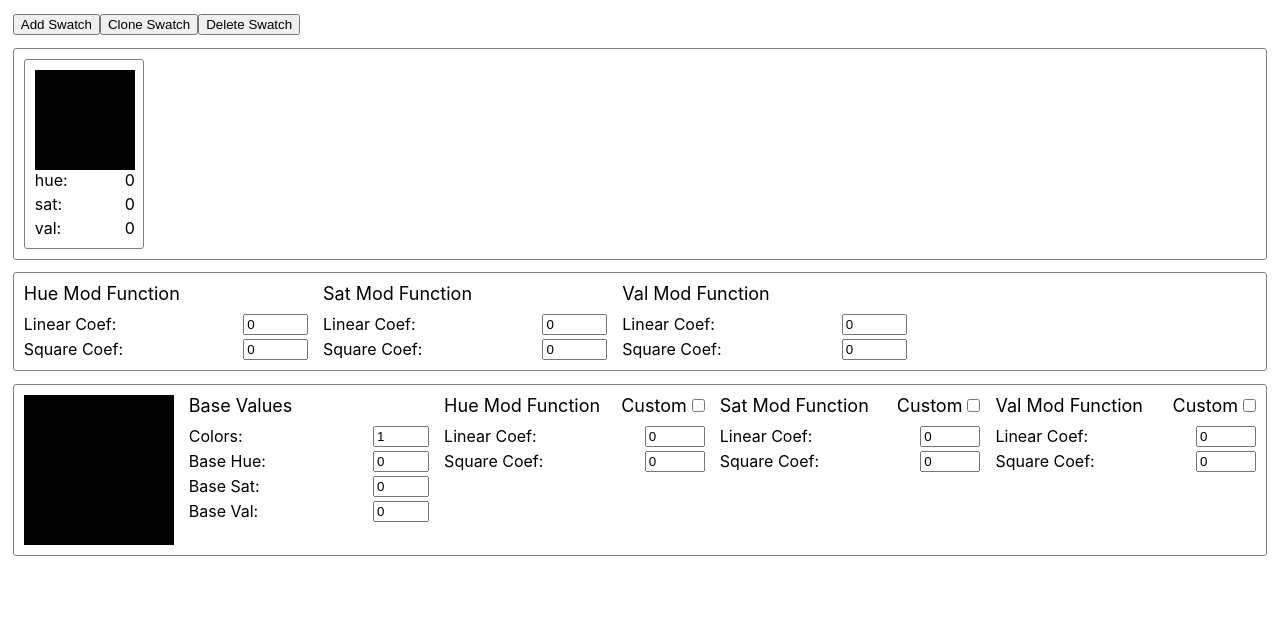
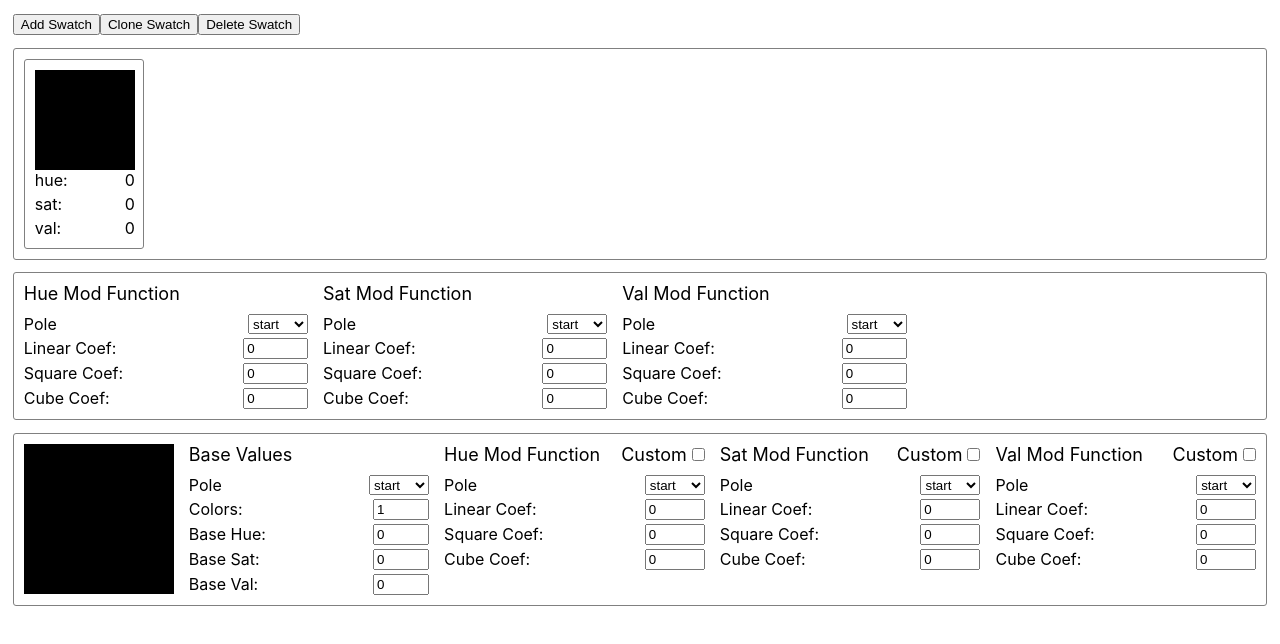
Before and after one commit to PeterTSmith/palette-calculator, a React (Create React App) app: page / in a window 1280 px wide. Shown: the top 644 px of the page. Built offline with nearby package versions, Linux system fonts and the light colour scheme.

Commit message:
added cube and pole shifting

```diff
--- a/src/App.js
+++ b/src/App.js
@@ -2,40 +2,23 @@ import React, { useState } from 'react';
 import Toolbar from './components/Toolbar/Toolbar';
 import ColorDisplay from './components/ColorDisplay/ColorDisplay';
 import SwatchDesigner from './components/SwatchDesigner/SwatchDesigner';
-import { setSwatchFactory, boundAdjustNumber, loopAdjustNumber } from './utils';
+import { setSwatchFactory } from './utils';
 import { Swatch } from './classes';
 import './App.css';
+import { FuncPole } from './classes/Swatch';
+import generateActiveColors from './utils/generateActiveColors';
 
 function App() {
     const initialSwatchId = new Date().getTime();
     const [ palette, setPalette ] = useState([
-        new Swatch(initialSwatchId, "", true, 1, 0, 0, 0, false, 0, 0, false, 0, 0, false, 0, 0)
+        new Swatch(initialSwatchId, "", true, 1, 0, 0, 0, false, FuncPole.start, 0, 0, 0, false, FuncPole.start, 0, 0, 0, false, FuncPole.start, 0, 0, 0)
     ]);
     const [ activeSwatchId, setActiveSwatchId ] = useState(initialSwatchId);
 
-    const [ baseFormulas, setBaseFormulas ] = useState(new Swatch(0, "", false, 1, 0, 0, 0, undefined, 0, 0, undefined, 0, 0, undefined, 0, 0));
+    const [ baseFormulas, setBaseFormulas ] = useState(new Swatch(0, "", false, 1, 0, 0, 0, undefined, FuncPole.start, 0, 0, 0, undefined, FuncPole.start, 0, 0, 0, undefined, FuncPole.start, 0, 0, 0));
 
     const activeSwatch = palette.find((swatch) => swatch.id === activeSwatchId);
-    const activeColors = [];
-
-    for( let i = 0; i < activeSwatch?.colors; i++ ) {
-        const hueLinearCoef = activeSwatch.hueCustom ? activeSwatch.hueLinearCoef : baseFormulas.hueLinearCoef;
-        const hueSquareCoef = activeSwatch.hueCustom ? activeSwatch.hueSquareCoef : baseFormulas.hueSquareCoef;
-        const satLinearCoef = activeSwatch.satCustom ? activeSwatch.satLinearCoef : baseFormulas.satLinearCoef;
-        const satSquareCoef = activeSwatch.satCustom ? activeSwatch.satSquareCoef : baseFormulas.satSquareCoef;
-        const valLinearCoef = activeSwatch.valCustom ? activeSwatch.valLinearCoef : baseFormulas.valLinearCoef;
-        const valSquareCoef = activeSwatch.valCustom ? activeSwatch.valSquareCoef : baseFormulas.valSquareCoef;
-        const newHue = activeSwatch.hue + hueLinearCoef*i + hueSquareCoef*(i ** 2);
-        const newSat = activeSwatch.sat + satLinearCoef*i + satSquareCoef*(i ** 2);
-        const newVal = activeSwatch.val + valLinearCoef*i + valSquareCoef*(i ** 2);
-        const newColor = {
-            hue: loopAdjustNumber(newHue, 0, 359),
-            sat: boundAdjustNumber(newSat, 0, 100),
-            val: boundAdjustNumber(newVal, 0, 100)
-        };
-
-        activeColors.push(newColor);
-    }
+    const activeColors = generateActiveColors(activeSwatch, baseFormulas);
 
     return (
         <div className="App">
--- a/src/classes/Swatch.js
+++ b/src/classes/Swatch.js
@@ -1,5 +1,10 @@
+export const FuncPole = {
+    start: 'start',
+    center: 'center'
+}
+
 export class Swatch {
-    constructor(idIn, nameIn, canDefault, colorsIn, hueIn, satIn, valIn, hueCustom, hueLinearCoefIn, hueSquareCoefIn, satCustom, satLinearCoefIn, satSquareCoefIn, valCustom, valLinearCoefIn, valSquareCoefIn) {
+    constructor(idIn, nameIn, canDefault, colorsIn, hueIn, satIn, valIn, hueCustomIn, hueFuncPoleIn, hueLinearCoefIn, hueSquareCoefIn, hueCubeCoefIn, satCustomIn, satFuncPoleIn, satLinearCoefIn, satSquareCoefIn, satCubeCoefIn, valCustomIn, valFuncPoleIn, valLinearCoefIn, valSquareCoefIn, valCubeCoefIn) {
         this.id = idIn;
         this.name = nameIn;
         this.canDefault = canDefault;
@@ -7,14 +12,24 @@ export class Swatch {
         this.hue = hueIn;
         this.sat = satIn;
         this.val = valIn;
-        this.hueCustom = hueCustom;
+        this.hueCustom = hueCustomIn;
+        this.hueFuncPole = hueFuncPoleIn;
         this.hueLinearCoef = hueLinearCoefIn;
         this.hueSquareCoef = hueSquareCoefIn;
-        this.satCustom = satCustom;
+        this.hueCubeCoef = hueCubeCoefIn;
+        this.satCustom = satCustomIn;
+        this.satFuncPole = satFuncPoleIn;
         this.satLinearCoef = satLinearCoefIn;
         this.satSquareCoef = satSquareCoefIn;
-        this.valCustom = valCustom;
+        this.satCubeCoef = satCubeCoefIn;
+        this.valCustom = valCustomIn;
+        this.valFuncPole = valFuncPoleIn;
         this.valLinearCoef = valLinearCoefIn;
         this.valSquareCoef = valSquareCoefIn;
+        this.valCubeCoef = valCubeCoefIn;
     }
 }
+
+export class thirdDegPoly {
+
+}
--- a/src/components/SwatchDesigner/SwatchDesigner.js
+++ b/src/components/SwatchDesigner/SwatchDesigner.js
@@ -7,7 +7,7 @@ import './SwatchDesigner.css';
 
 export const SwatchDesigner = (props) => {
     const { swatch, setSwatch, setActiveSwatchId, setBase, setHue, setMod, setVal } = props;
-    const { id, hue, sat, val, hueCustom, satCustom, valCustom } = swatch;
+    const { id, hue, sat, val, hueCustom, satCustom, valCustom, hueFuncPole, satFuncPole, valFuncPole } = swatch;
 
     const baseValueFields = [
         new FieldValue("colors", "Colors", 1),
@@ -15,9 +15,9 @@ export const SwatchDesigner = (props) => {
         new FieldValue("sat", "Base Sat", 0, 0, 100),
         new FieldValue("val", "Base Val", 0, 0, 100)
     ];
-    const hueFunctionFields = [new FieldValue("hueLinearCoef", "Linear Coef", 0), new FieldValue("hueSquareCoef", "Square Coef", 0)];
-    const satFunctionFields = [new FieldValue("satLinearCoef", "Linear Coef", 0), new FieldValue("satSquareCoef", "Square Coef", 0)];
-    const valFunctionFields = [new FieldValue("valLinearCoef", "Linear Coef", 0), new FieldValue("valSquareCoef", "Square Coef", 0)];
+    const hueFunctionFields = [new FieldValue("hueLinearCoef", "Linear Coef", 0), new FieldValue("hueSquareCoef", "Square Coef", 0), new FieldValue("hueCubeCoef", "Cube Coef", 0)];
+    const satFunctionFields = [new FieldValue("satLinearCoef", "Linear Coef", 0), new FieldValue("satSquareCoef", "Square Coef", 0), new FieldValue("satCubeCoef", "Cube Coef", 0)];
+    const valFunctionFields = [new FieldValue("valLinearCoef", "Linear Coef", 0), new FieldValue("valSquareCoef", "Square Coef", 0), new FieldValue("valCubeCoef", "Cube Coef", 0)];
 
     return (
         <div className="swatchDesignerContainer">
@@ -25,9 +25,9 @@ export const SwatchDesigner = (props) => {
                 <ColorPatch hue={hue} sat={sat} val={val} />
             </div>)}
             {setBase && <SwatchFunction header="Base Values" swatch={swatch} setSwatch={setSwatch} fields={baseValueFields} />}
-            {setHue && <SwatchFunction header="Hue Mod Function" swatch={swatch} setSwatch={setSwatch} isCustom={hueCustom} setIsCustom={setSwatchValueFactory("hueCustom", swatch, setSwatch)} fields={hueFunctionFields} />}
-            {setMod && <SwatchFunction header="Sat Mod Function" swatch={swatch} setSwatch={setSwatch} isCustom={satCustom} setIsCustom={setSwatchValueFactory("satCustom", swatch, setSwatch)} fields={satFunctionFields} />}
-            {setVal && <SwatchFunction header="Val Mod Function" swatch={swatch} setSwatch={setSwatch} isCustom={valCustom} setIsCustom={setSwatchValueFactory("valCustom", swatch, setSwatch)} fields={valFunctionFields} />}
+            {setHue && <SwatchFunction header="Hue Mod Function" swatch={swatch} setSwatch={setSwatch} isCustom={hueCustom} setIsCustom={setSwatchValueFactory("hueCustom", swatch, setSwatch)} funcPole={hueFuncPole} setFuncPole={setSwatchValueFactory("hueFuncPole", swatch, setSwatch)} fields={hueFunctionFields} />}
+            {setMod && <SwatchFunction header="Sat Mod Function" swatch={swatch} setSwatch={setSwatch} isCustom={satCustom} setIsCustom={setSwatchValueFactory("satCustom", swatch, setSwatch)} funcPole={satFuncPole} setFuncPole={setSwatchValueFactory("satFuncPole", swatch, setSwatch)} fields={satFunctionFields} />}
+            {setVal && <SwatchFunction header="Val Mod Function" swatch={swatch} setSwatch={setSwatch} isCustom={valCustom} setIsCustom={setSwatchValueFactory("valCustom", swatch, setSwatch)} funcPole={valFuncPole} setFuncPole={setSwatchValueFactory("valFuncPole", swatch, setSwatch)} fields={valFunctionFields} />}
         </div>
     );
 }
--- a/src/components/SwatchFunction/SwatchFunction.css
+++ b/src/components/SwatchFunction/SwatchFunction.css
@@ -29,3 +29,6 @@
 .customCheckbox {
     margin: 0;
 }
+
+.poleSelect {
+}
--- a/src/components/SwatchFunction/SwatchFunction.js
+++ b/src/components/SwatchFunction/SwatchFunction.js
@@ -1,10 +1,12 @@
 import React from "react";
 import FormRow from "../FormRow/FormRow";
 import { setSwatchValueFactory } from "../../utils";
+import { FuncPole } from "../../classes/Swatch";
 import "./SwatchFunction.css";
+import "../FormRow/FormRow.css";
 
 export const SwatchFunction = (props) => {
-    const { header, swatch, setSwatch, isCustom, setIsCustom, fields } = props;
+    const { header, swatch, setSwatch, isCustom, setIsCustom, funcPole, setFuncPole, fields } = props;
     const { canDefault } = swatch;
 
     return (
@@ -16,6 +18,17 @@ export const SwatchFunction = (props) => {
                 {canDefault && (isCustom !== undefined) && <div>
                     Custom <input className="customCheckbox" type="checkbox" checked={isCustom} onChange={() => {setIsCustom(!isCustom)}} />
                 </div>}
+            </div>
+            <div className='formRow'>
+                Pole <select className="poleSelect" value={funcPole} onChange={(event) => {setFuncPole(event.target.value)}}>
+                    {Object.values(FuncPole).map((value) => {
+                        return (
+                            <option key={value} value={value}>
+                                {value}
+                            </option>
+                        );
+                    })}
+                </select>
             </div>
             {fields.map((fieldDetails) => {
                 const { field, label, defaultVal, minVal, maxVal } = fieldDetails;
--- a/src/utils/cloneSwatch.js
+++ b/src/utils/cloneSwatch.js
@@ -1,9 +1,9 @@
 import { Swatch } from "../classes";
 
 export const cloneSwatch = (swatch, idIn) => {
-    const { id, name, canDefault, colors, hue, sat, val, hueCustom, hueLinearCoef, hueSquareCoef, satCustom, satLinearCoef, satSquareCoef, valCustom, valLinearCoef, valSquareCoef } = swatch;
+    const { id, name, canDefault, colors, hue, sat, val, hueCustom, hueFuncPole, hueLinearCoef, hueSquareCoef, hueCubeCoef, satCustom, satFuncPole, satLinearCoef, satSquareCoef, satCubeCoef, valCustom, valFuncPole, valLinearCoef, valSquareCoef, valCubeCoef } = swatch;
 
-    return new Swatch(idIn ?? id, name, canDefault, colors, hue, sat, val, hueCustom, hueLinearCoef, hueSquareCoef, satCustom, satLinearCoef, satSquareCoef, valCustom, valLinearCoef, valSquareCoef);
+    return new Swatch(idIn ?? id, name, canDefault, colors, hue, sat, val, hueCustom, hueFuncPole, hueLinearCoef, hueSquareCoef, hueCubeCoef, satCustom, satFuncPole, satLinearCoef, satSquareCoef, satCubeCoef, valCustom, valFuncPole, valLinearCoef, valSquareCoef, valCubeCoef);
 }
 
 export default cloneSwatch;
--- /dev/null
+++ b/src/utils/generateActiveColors.js
@@ -0,0 +1,43 @@
+import { FuncPole } from "../classes/Swatch";
+import { boundAdjustNumber, loopAdjustNumber } from "./";
+
+export const generateActiveColors = (activeSwatch, baseFormulas) => {
+    const { colors, hue, sat, val, hueCustom, hueFuncPole, hueLinearCoef, hueSquareCoef, hueCubeCoef, satCustom, satFuncPole, satLinearCoef, satSquareCoef, satCubeCoef, valCustom, valFuncPole, valLinearCoef, valSquareCoef, valCubeCoef } = activeSwatch;
+    const activeColors = [];
+    const hueOffset = calcOffset(hueCustom, hueFuncPole, baseFormulas.hueFuncPole, colors);
+    const satOffset = calcOffset(satCustom, satFuncPole, baseFormulas.satFuncPole, colors);
+    const valOffset = calcOffset(valCustom, valFuncPole, baseFormulas.valFuncPole, colors);
+
+    for( let i = 0; i < activeSwatch?.colors; i++ ) {
+        const newHue = newColorTrait(i, hue, hueCustom, hueOffset, hueLinearCoef, hueSquareCoef, hueCubeCoef, baseFormulas.hueLinearCoef, baseFormulas.hueSquareCoef, baseFormulas.hueCubeCoef);
+        const newSat = newColorTrait(i, sat, satCustom, satOffset, satLinearCoef, satSquareCoef, satCubeCoef, baseFormulas.satLinearCoef, baseFormulas.satSquareCoef, baseFormulas.satCubeCoef);
+        const newVal = newColorTrait(i, val, valCustom, valOffset, valLinearCoef, valSquareCoef, valCubeCoef, baseFormulas.valLinearCoef, baseFormulas.valSquareCoef, baseFormulas.valCubeCoef);
+        const newColor = {
+            hue: loopAdjustNumber(newHue, 0, 359),
+            sat: boundAdjustNumber(newSat, 0, 100),
+            val: boundAdjustNumber(newVal, 0, 100)
+        };
+
+        activeColors.push(newColor);
+    }
+
+    return activeColors;
+}
+
+const calcOffset = (isCustom, funcPole, baseFuncPole, colors) => {
+    const calcFuncPole = isCustom ? funcPole : baseFuncPole;
+    if(calcFuncPole === FuncPole.center) {
+        return Math.round(-colors/2);
+    }
+    return 0;
+}
+
+const newColorTrait = (x, baseTrait, isCustom, offset, traitLinearCoef, traitSquareCoef, traitCubeCoef, baseLinearCoef, baseSquareCoef, baseCubeCoef) => {
+    const linearCoef = isCustom ? traitLinearCoef : baseLinearCoef;
+    const squareCoef = isCustom ? traitSquareCoef : baseSquareCoef;
+    const cubeCoef = isCustom ? traitCubeCoef : baseCubeCoef;
+    const newX = x + offset;
+    return baseTrait + linearCoef*newX + squareCoef*(newX ** 2) + cubeCoef*(newX ** 3);
+}
+
+export default generateActiveColors;
--- a/src/utils/swatchControls/addSwatchFactory.js
+++ b/src/utils/swatchControls/addSwatchFactory.js
@@ -1,11 +1,12 @@
 import clonePalette from "../clonePalette";
 import { Swatch } from '../../classes';
+import { FuncPole } from "../../classes/Swatch";
 
 export const addSwatchFactory = (palette, setPalette) => {
     return () => {
         const newPalette = clonePalette(palette);
 
-        newPalette.push(new Swatch(new Date().getTime(), "", true, 1, 0, 0, 0, false, 0, 0, false, 0, 0, false, 0, 0));
+        newPalette.push(new Swatch(new Date().getTime(), "", true, 1, 0, 0, 0, false, FuncPole.start, 0, 0, 0, false, FuncPole.start, 0, 0, 0, false, FuncPole.start, 0, 0, 0));
 
         setPalette(newPalette);
     };
```
